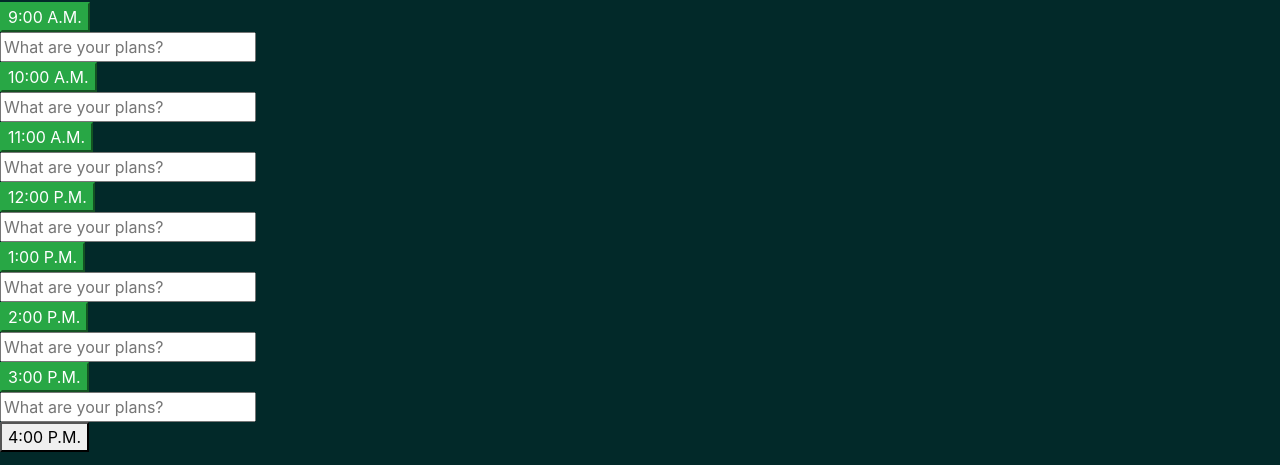
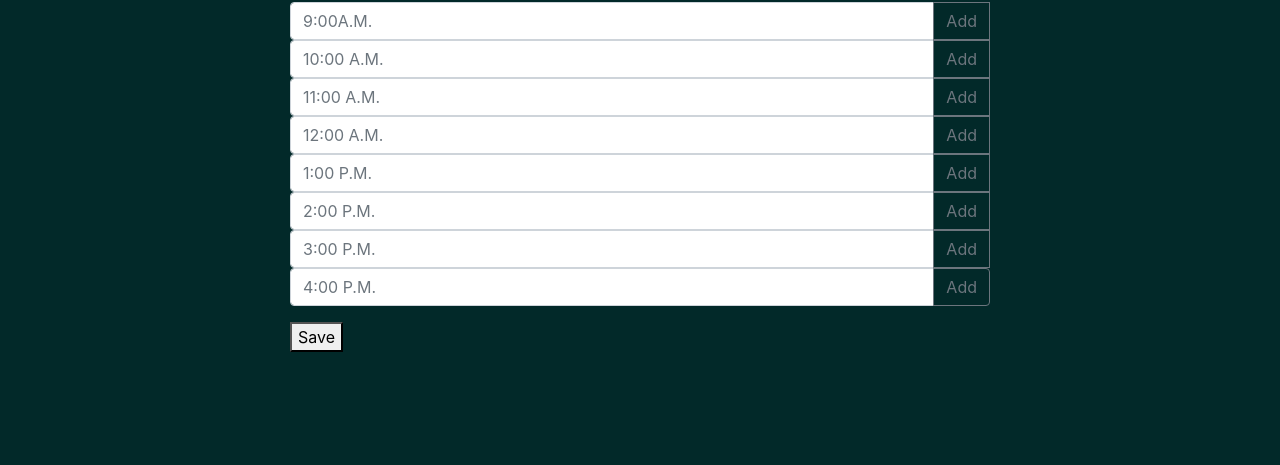
Before and after one commit to nickrayj45/homework5, a plain HTML site: page index.html in a window 1280 px wide. Shown: the part 335-800 px from the top of the page. Drawn offline with nearby package versions, Linux system fonts and the light colour scheme.

Commit message:
commit w/bootstrap adjustments

```diff
--- a/index.html
+++ b/index.html
@@ -1,8 +1,6 @@
 <!DOCTYPE html>
 <html lang="en">
   <head>
-
-
     <!-- Required meta tags -->
     <meta charset="utf-8" />
 
@@ -36,7 +34,8 @@
     <script
       src="https://code.jquery.com/jquery-3.4.1.min.js"
       integrity="sha256-CSXorXvZcTkaix6Yvo6HppcZGetbYMGWSFlBw8HfCJo="
-  crossorigin="anonymous"></script>
+      crossorigin="anonymous"
+    ></script>
 
     <title>The Planner</title>
   </head>
@@ -51,25 +50,88 @@
       </div>
     </div>
     <h1>Let's Get Started</h1>
-    <div id="btn9" class="button" ><button type="button" class="btn-success">9:00 A.M.</button>
-    <br /><input type="text" class="input"  placeholder="What are your plans?"></div>
-    <div id="btn10" class="button"><button type="button" class="btn-success">10:00 A.M.</button>
-    <br /><input type="text" class="input" placeholder="What are your plans?"></div>
-    <div id="btn11" class="button"><button type="button" class="btn-success">11:00 A.M.</button>
-    <br /><input type="text" class="input" placeholder="What are your plans?"></div>
-    <div id="btn12" class="button"><button type="button" class="btn-success">12:00 P.M.</button>
-    <br /><input type="text" class="input" placeholder="What are your plans?"></div>
-    <div id="btn1" class="button"><button type="button" class="btn-success">1:00 P.M.</button>
-    <br /><input type="text" class="input" placeholder="What are your plans?"></div>
-    <div id="btn2" class="button"><btn></btn><button type="button" class="btn-success">2:00 P.M.</button>
-    <br /><input type="text" class="input" placeholder="What are your plans?"></div>
-    <div id="btn3" class="button"><button type="button" class="btn-success">3:00 P.M.</button>
-    <br /><input type="text" class="input" placeholder="What are your plans?"></div>
-    <div id="btn4" class="button"></div><button type="button" class="input" class="btn-success">4:00 P.M.</button></div>
+    <div id="container">
+      <div class="input-group mb-3 mx-auto" style="width: 700px;">
+        <input
+          type="text"
+          class="form-control"
+          id="btn9"
+          placeholder="9:00A.M."
+          aria-label="Recipient's username"
+          aria-describedby="button-addon2"
+        />
+        <div class="input-group-append">
+          <button
+            class="btn btn-outline-secondary"
+            type="button"
+            id="button-addon2"
+            onclick="userInfo()"
+          >
+            Add
+          </button>
+        </div>
+        <div class="input-group mb-3 mx-auto" style="width: 700px;">
+          <input
+            type="text"
+            class="form-control"
+            placeholder="10:00 A.M."
+            aria-label="Recipient's username"
+            aria-describedby="button-addon2"
+          />
+          <div class="input-group-append">
+            <button
+              class="btn btn-outline-secondary"
+              type="button"
+              id="button-addon2"
+            >
+              Add
+            </button>
+          </div>
+          <div class="input-group mb-3 mx-auto" style="width: 700px;">
+            <input type="text" class="form-control" placeholder="11:00 A.M." aria-label="Recipient's username" aria-describedby="button-addon2">
+            <div class="input-group-append">
+              <button class="btn btn-outline-secondary" type="button" id="button-addon2">Add</button>
+            </div>
+            <div class="input-group mb-3 mx-auto" style="width: 700px;">
+              <input type="text" class="form-control" placeholder="12:00 A.M." aria-label="Recipient's username" aria-describedby="button-addon2">
+              <div class="input-group-append">
+                <button class="btn btn-outline-secondary" type="button" id="button-addon2">Add</button>
+              </div>
+              <br>
+              <div class="input-group mb-3 mx-auto" style="width: 700px;">
+                <input type="text" class="form-control" placeholder="1:00 P.M." aria-label="Recipient's username" aria-describedby="button-addon2">
+                <div class="input-group-append">
+                  <button class="btn btn-outline-secondary" type="button" id="button-addon2">Add</button>
+                </div>
+                <br>
+                <div class="input-group mb-3 mx-auto" style="width: 700px;">
+                  <input type="text" class="form-control" placeholder="2:00 P.M." aria-label="Recipient's username" aria-describedby="button-addon2">
+                  <div class="input-group-append">
+                    <button class="btn btn-outline-secondary" type="button" id="button-addon2">Add</button>
+                  </div>
+                  <br>
+                  <div class="input-group mb-3 mx-auto" style="width: 700px;">
+                    <input type="text" class="form-control" placeholder="3:00 P.M." aria-label="Recipient's username" aria-describedby="button-addon2">
+                    <div class="input-group-append">
+                      <button class="btn btn-outline-secondary" type="button" id="button-addon2">Add</button>
+                    </div>
+                    <br>
+                    <div class="input-group mb-3 mx-auto" style="width: 700px;">
+                      <input type="text" class="form-control" placeholder="4:00 P.M." aria-label="Recipient's username" aria-describedby="button-addon2">
+                      <div class="input-group-append">
+                        <button class="btn btn-outline-secondary" type="button" id="button-addon2">Add</button>
+                      </div>
+
+        </div>
+
+
+      <button id="saveBtn">Save</button>
+    </div>
     <!-- Optional JavaScript -->
     <!-- jQuery first, then Popper.js, then Bootstrap JS -->
 
     <script src="script.js"></script>
+    <!-- Moments.js API goes here  -->
     <script src="moments.js"></script>
     <script>
       console.log(moment());
--- a/script.js
+++ b/script.js
@@ -1,16 +1,17 @@
 // Variables
 
-// Variables for the 8 different hours that will be used
-var btn9 = document.querySelector("#btn9");
-var btn10 = document.querySelector("#btn10");
-var btn11 = document.querySelector("#btn11");
-var btn12 = document.querySelector("#btn12");
-var btn1 = document.querySelector("#btn1");
-var btn2 = document.querySelector("#btn2");
-var btn3 = document.querySelector("#btn3");
-var btn4 = document.querySelector("#btn4");
+// Variable to collect
+var userInfo = document.querySelector("btn9");
 
-// Create a function to collect the data that the user will input
-function userInfo() {
-  btn9.innerHTML = "";
-}
+// for loop that makes current time color-coded
+
+// grab info from user
+btn9.textContent = userInfo;
+
+// Function to save user info once they click on it
+$("#btn9").click(function() {
+  var userInfo = $(this).text();
+  $("#btn9").val(userInfo);
+});
+
+// localStorage.setItem("can only be a string")
--- a/style.css
+++ b/style.css
@@ -11,6 +11,10 @@ body {
   color: black;
 }
 
+.form-control {
+  width: 700px;
+}
+
 h1 {
   text-align: center;
   color: white;
```
Lines whose indentation alone changed are shown as unchanged.
